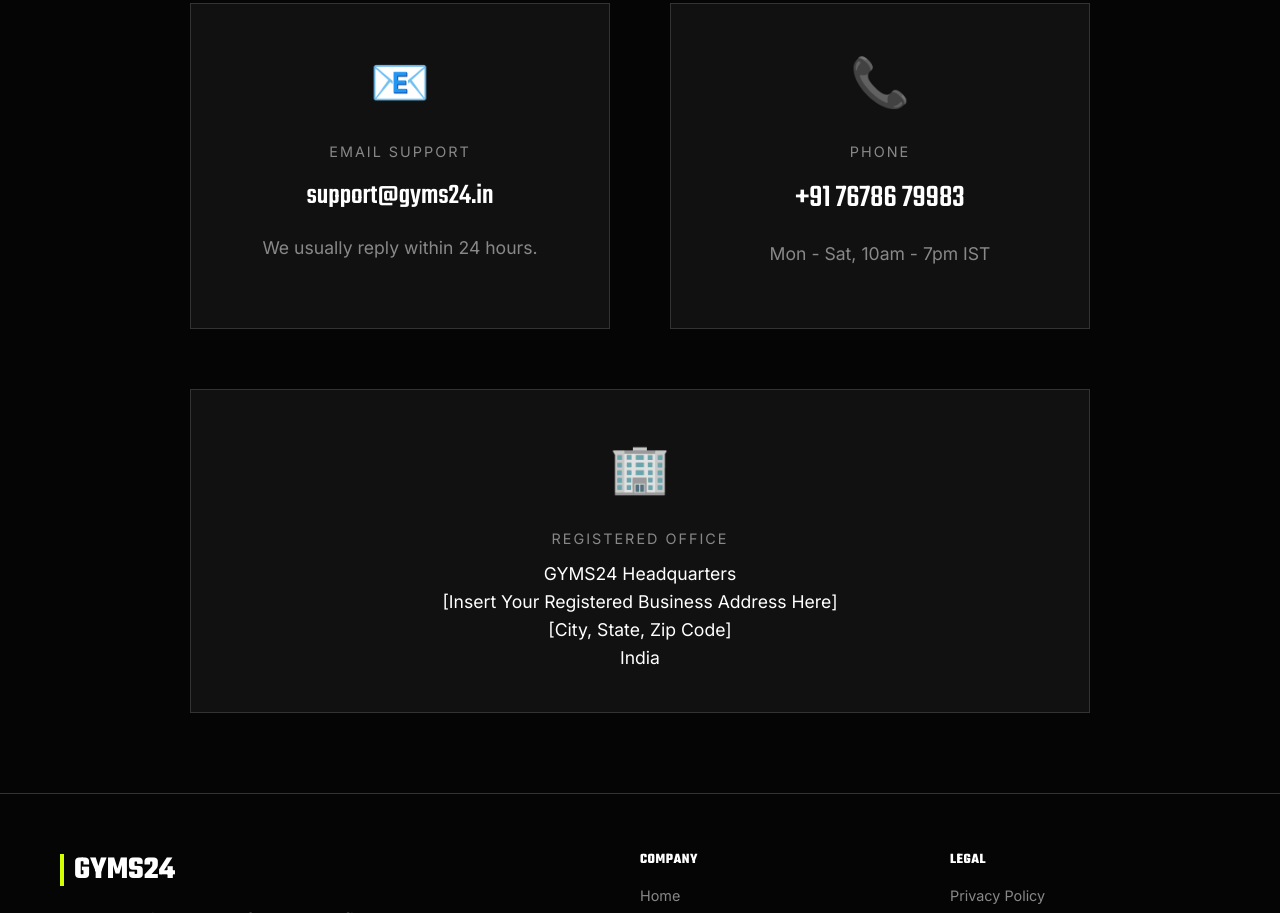
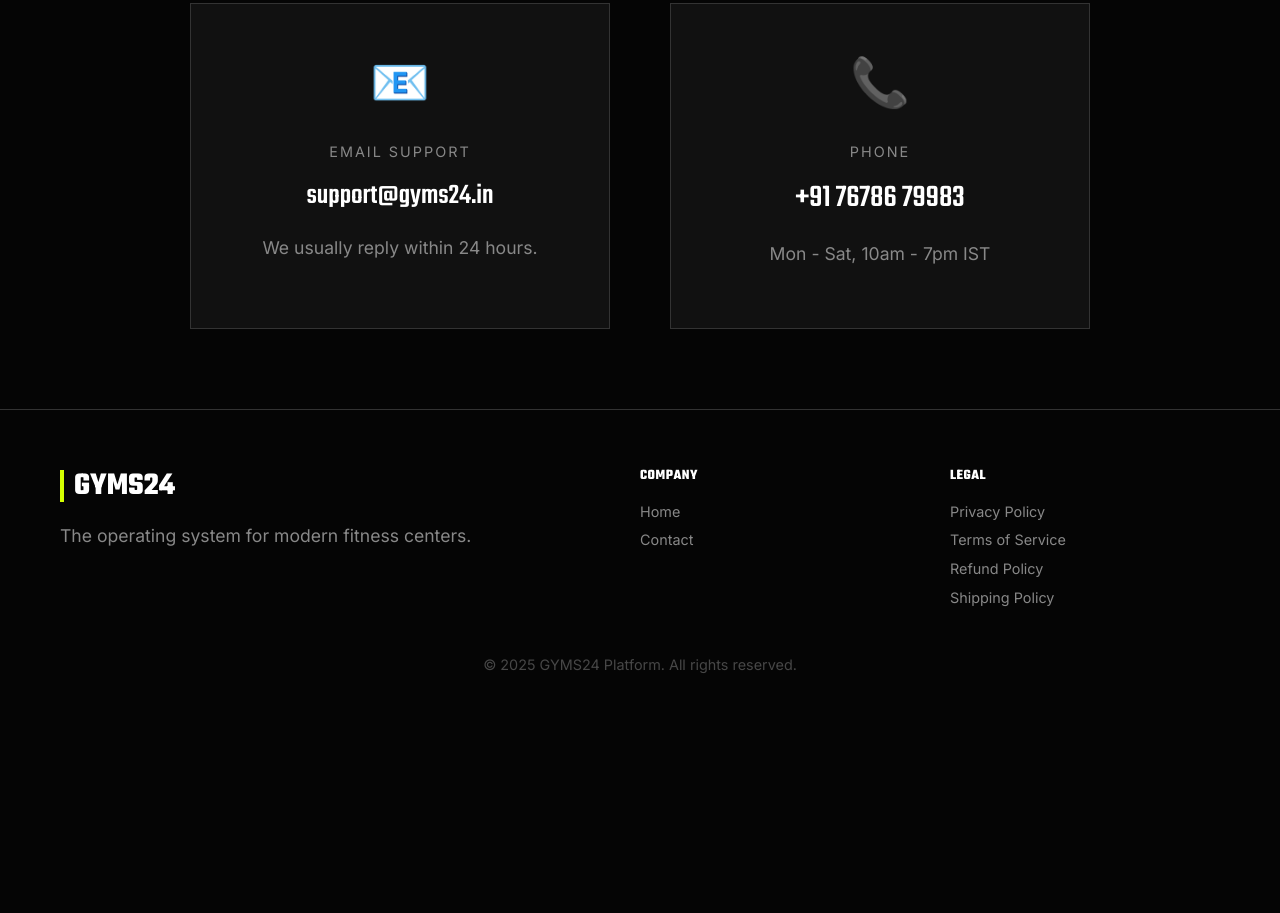
Before and after one commit to whoabhaysharma/gyms24-landing-page, a plain HTML site: page contact.html in a window 1280 px wide. Shown: the part 415-1328 px from the top of the page. After the commit the page ends 1151 px from the top, so only its background shows below. Drawn offline with Linux system fonts and the light colour scheme.

Commit message:
fix the contact

```diff
--- a/contact.html
+++ b/contact.html
@@ -102,17 +102,6 @@
                     <p style="margin-top: 15px;">Mon - Sat, 10am - 7pm IST</p>
                 </div>
 
-                <div class="contact-card" style="grid-column: 1 / -1;">
-                    <div class="icon-large">🏢</div>
-                    <div class="contact-label">Registered Office</div>
-                    <div class="contact-value-small">
-                        GYMS24 Headquarters<br>
-                        [Insert Your Registered Business Address Here]<br>
-                        [City, State, Zip Code]<br>
-                        India
-                    </div>
-                </div>
-
             </div>
         </div>
     </section>
```
